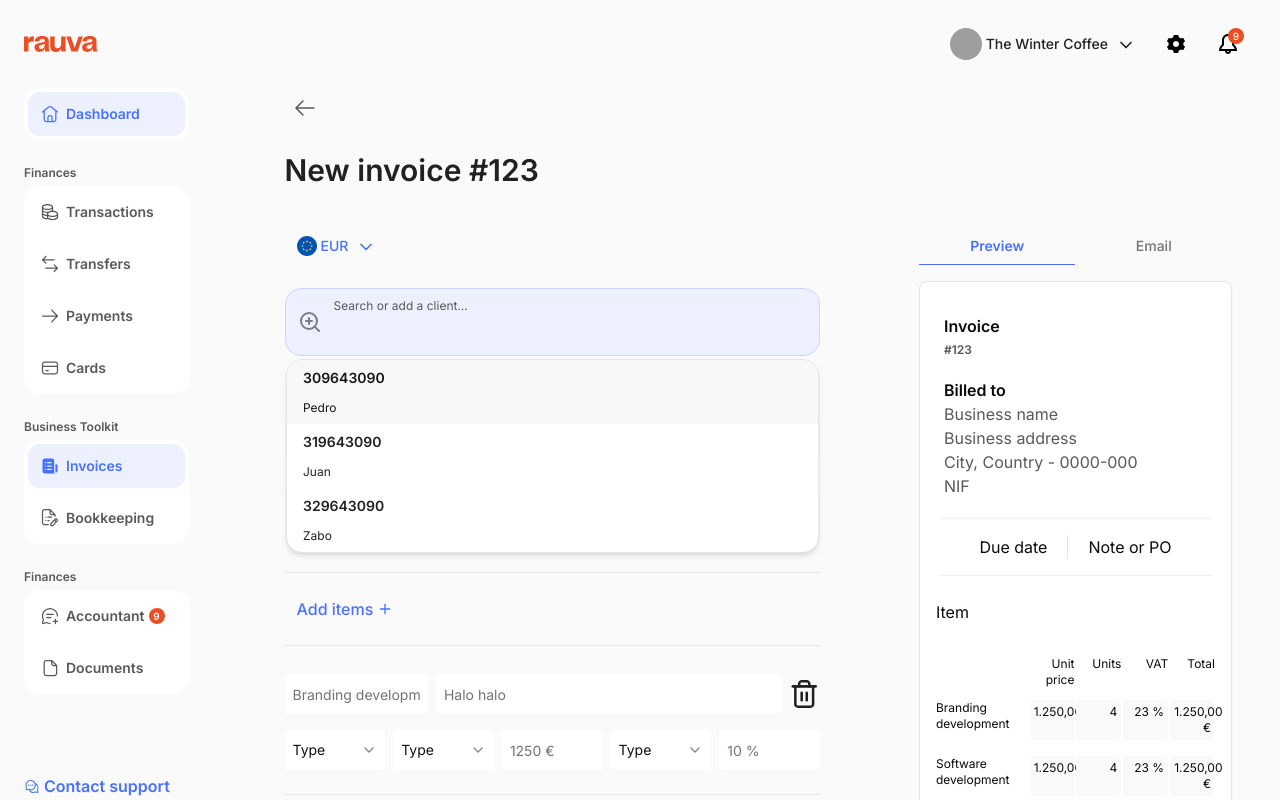
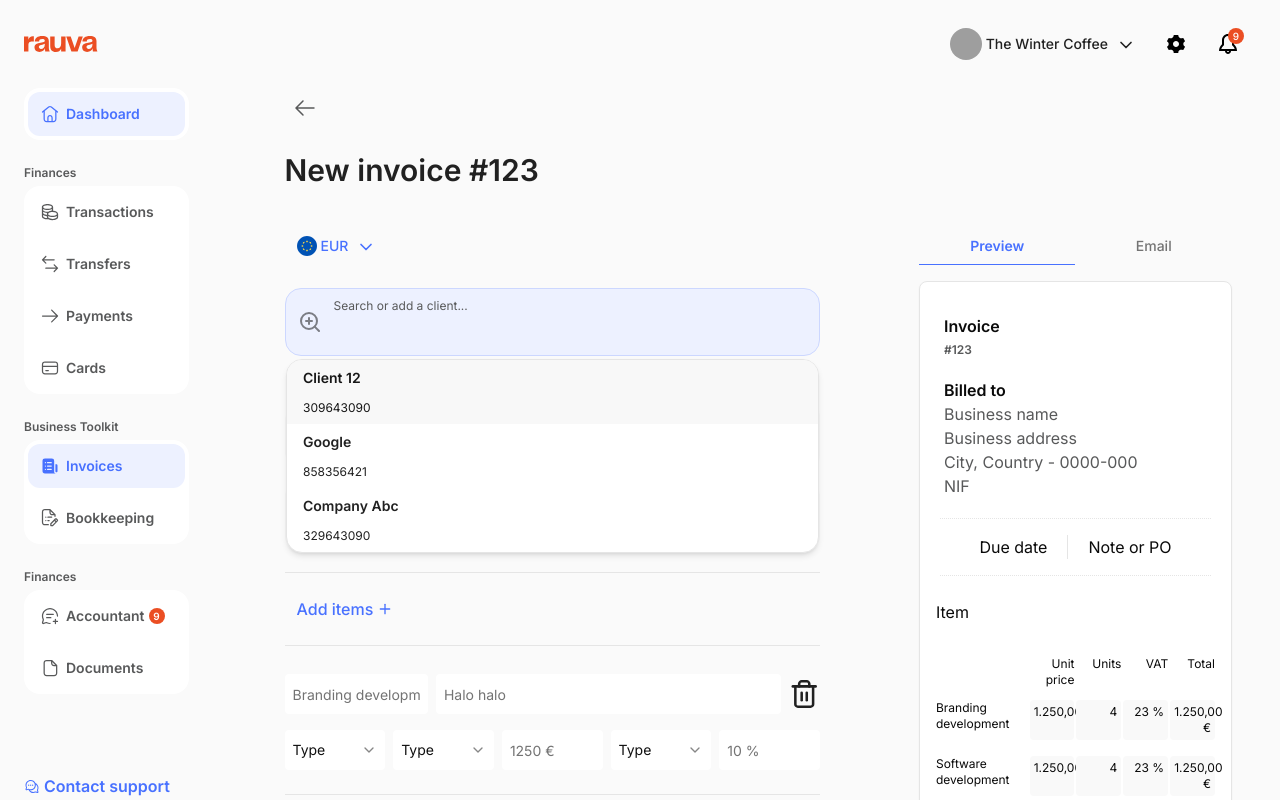
Before and after one commit to Pipo2410/invoice-generator-app, a Next.js app: page /invoices/create in a window 1280 px wide. Both pictures are taken after a click on the label "Search or add a client...". Shown: the top 800 px of the page. Built offline with nearby package versions, Linux system fonts and the light colour scheme; grey boxes are pictures that could not be loaded.

Commit message:
select client behaviour

```diff
--- a/components/create-invoice/autocomplete.tsx
+++ b/components/create-invoice/autocomplete.tsx
@@ -230,10 +230,10 @@ export const AutoComplete = <T extends string>({
 												)}
 											/> */}
 											<span className="font-semibold text-md group-hover:text-[#101010]">
-												{option.value}
+												{option.label}
 											</span>
 											<span className="text-xs group-hover:text-[#5A5858]">
-												{option.label}
+												{option.value}
 											</span>
 										</CommandItem>
 									))}
--- a/components/create-invoice/client-card.tsx
+++ b/components/create-invoice/client-card.tsx
@@ -1,20 +1,17 @@
 import React, { Dispatch, SetStateAction } from 'react';
-import {
-	Card,
-	CardContent,
-	CardDescription,
-	CardFooter,
-	CardHeader,
-	CardTitle,
-} from '@/components/ui/card';
+import { Card, CardContent, CardHeader } from '@/components/ui/card';
 import { Avatar, AvatarFallback, AvatarImage } from '@/components/ui/avatar';
 import { IconComponent } from '../navigation/icon-component';
+import { useWatch } from 'react-hook-form';
+import { Client } from '@/context/model';
 
 type Props = {
 	setSelectedValue: Dispatch<SetStateAction<string>>;
 };
 
 export const ClientCard: React.FC<Props> = ({ setSelectedValue }) => {
+	const client: Client = useWatch({ name: 'invoice.client' });
+
 	const onClose = () => {
 		setSelectedValue('');
 	};
@@ -28,7 +25,7 @@ export const ClientCard: React.FC<Props> = ({ setSelectedValue }) => {
 							TW
 						</AvatarFallback>
 					</Avatar>
-					<h3 className="font-semibold">Company ABC</h3>
+					<h3 className="font-semibold">{client.businessName}</h3>
 				</div>
 				<div className="flex items-center gap-4">
 					<IconComponent icon="edit" className="fill-dark-blue" />
@@ -40,10 +37,10 @@ export const ClientCard: React.FC<Props> = ({ setSelectedValue }) => {
 				</div>
 			</CardHeader>
 			<CardContent className="flex flex-col gap-2">
-				<p>NIF {'12312312'}</p>
-				<p>Portugal</p>
+				<p>NIF {client.nif}</p>
+				<p>{client.country}</p>
 				<p>Rua Dom Francisco No. 15 3010-010 - Lisbon</p>
-				<p className="font-semibold">comms.zero@email.com</p>
+				<p className="font-semibold">{client.email}</p>
 			</CardContent>
 		</Card>
 	);
--- a/context/helpers.ts
+++ b/context/helpers.ts
@@ -51,45 +51,45 @@ export const formDefaultValues = {
 
 export const clientsArray: Client[] = [
 	{
-		businessName: 'Pedro',
-		email: 'Pipo2410@gmail.com',
+		businessName: 'Client 12',
+		email: 'client12@gmail.com',
 		nif: 309643090,
-		country: 'Slovakia',
+		country: 'Portugal',
 		currency: 'EUR',
 		defaultCurrency: 'EUR',
 		address: {
-			street: 'Rua de sao Bento',
+			street: 'Rua de sao Bento 644',
 			city: 'Lisboa',
 			postalCode: '1254-223',
 			additional: '1dt-1e',
 		},
 	},
 	{
-		businessName: 'Juan',
-		email: 'Juan@gmail.com',
-		nif: 319643090,
-		country: 'Slovakia',
+		businessName: 'Google',
+		email: 'Google@gmail.com',
+		nif: 858356421,
+		country: 'Portugal',
 		currency: 'EUR',
 		defaultCurrency: 'EUR',
 		address: {
-			street: 'Rua de sao Bento',
+			street: 'Calcada do monte 13',
 			city: 'Lisboa',
 			postalCode: '1254-223',
 			additional: '1dt-1e',
 		},
 	},
 	{
-		businessName: 'Zabo',
-		email: 'Zabo@gmail.com',
+		businessName: 'Company Abc',
+		email: 'company.abc@gmail.com',
 		nif: 329643090,
 		country: 'Portugal',
 		currency: 'EUR',
 		defaultCurrency: 'EUR',
 		address: {
-			street: 'Rua de sao Bento',
+			street: 'Rua de Joao jorge 234',
 			city: 'Lisboa',
-			postalCode: '1254-223',
-			additional: '1dt-1e',
+			postalCode: '1254-213',
+			additional: '4dt-1dto',
 		},
 	},
 ];
```
